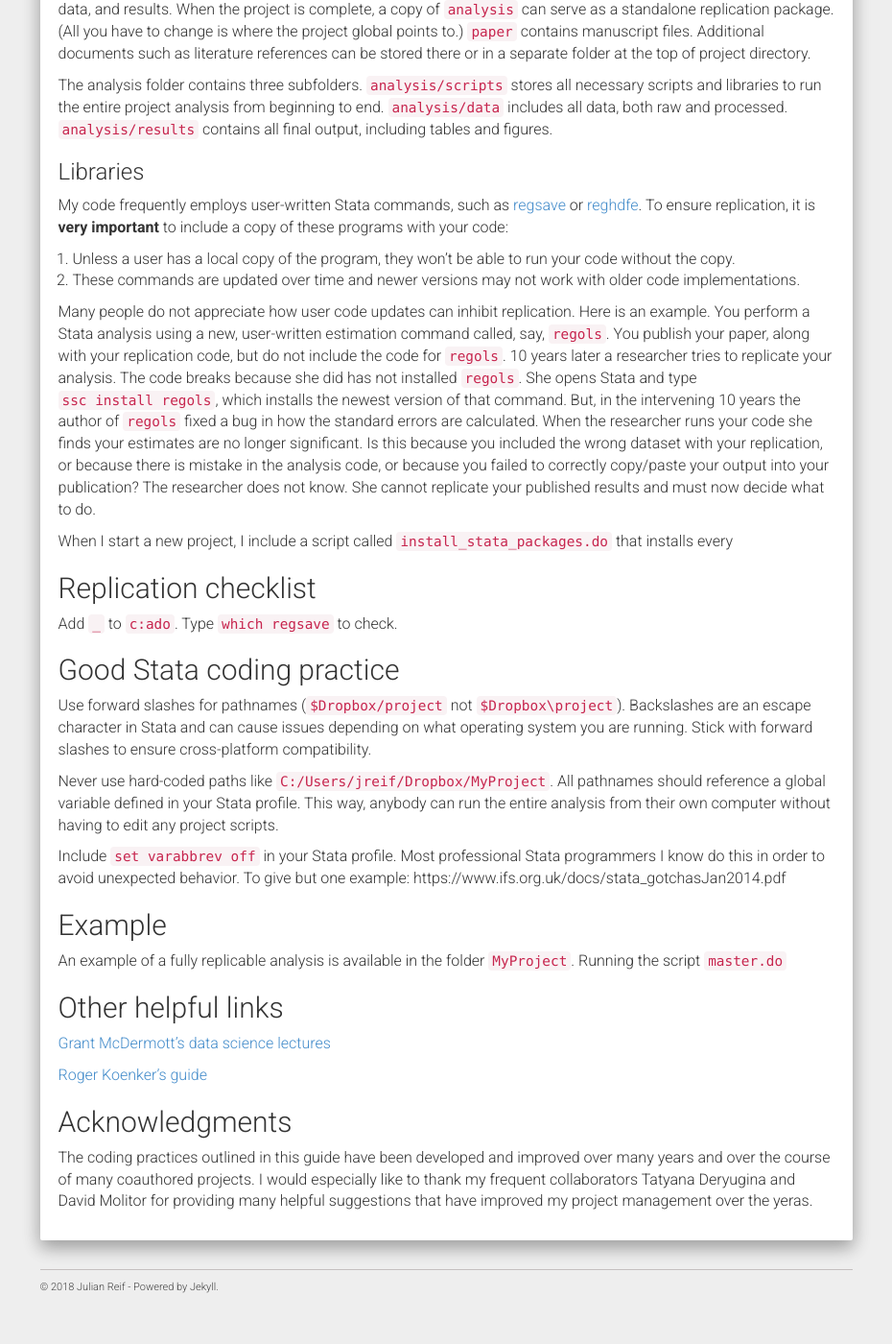
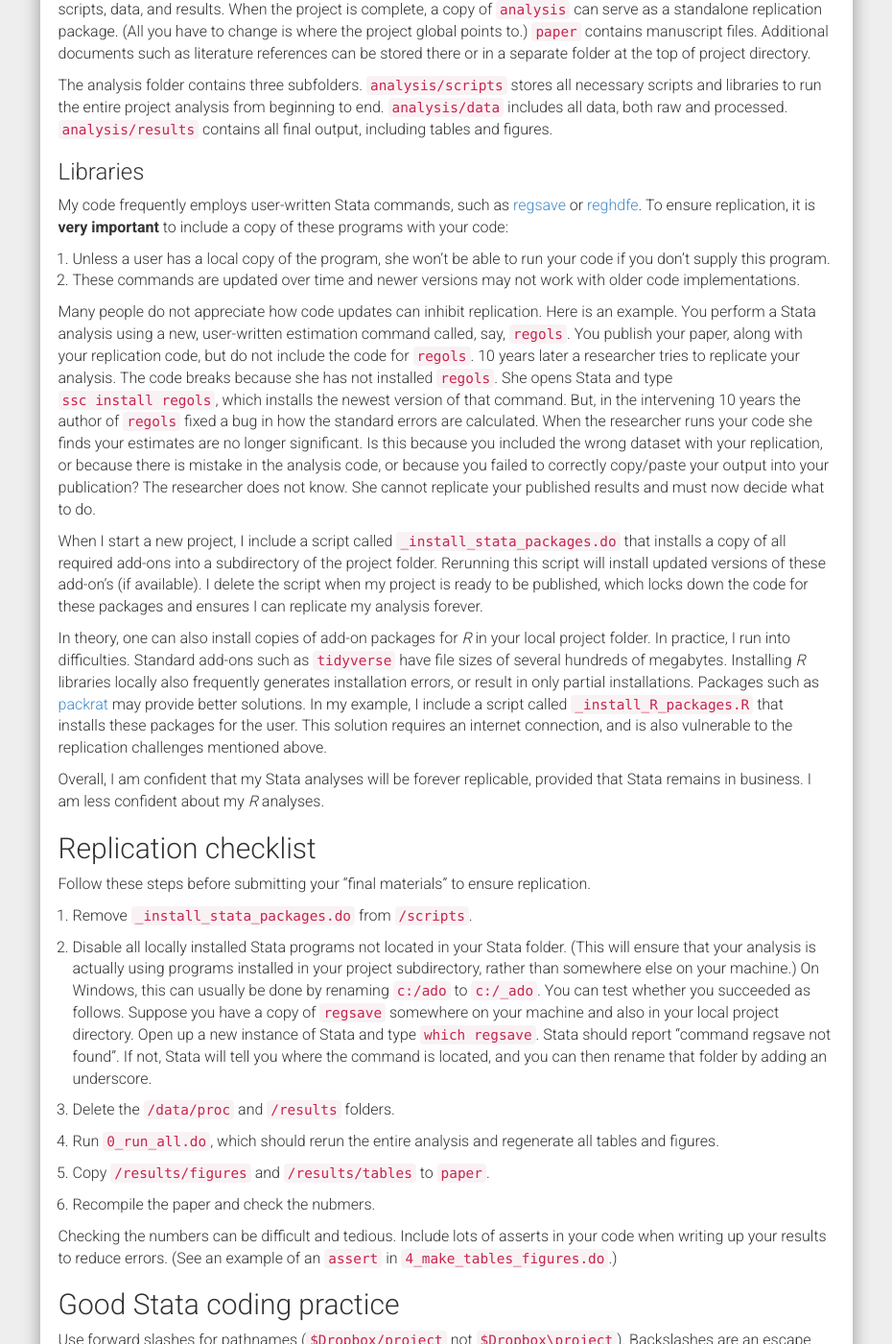
Before and after one commit to reifjulian/reifjulian.github.io, a Jekyll site: the page built from guide.md, in a window 1280 px wide and 1400 px high, scrolled down 2750 px. Shown: the whole window at 96% size, without its empty margins (321-1251 px from the left). Built offline with Jekyll 4.4.1, drawn with Linux system fonts in a browser that asks for light colours; nearby versions of some CDN libraries; comment, search, counter and statistics services are not loaded; before the commit the page ends 4126 px from its top, so only the background shows below that; some of the changed text lies outside the part shown.

Commit message:
Update guide.md

````diff
--- a/guide.md
+++ b/guide.md
@@ -50,31 +50,31 @@ global RSCRIPT_PATH "C:/Program Files/R/R-3.6.2/bin/x64/Rscript.exe"
 run "$DROPBOX/stata_profile.do"
 ```
 
-This file contains settings specific to my computer, such as the location of Dropbox and my R installation. I could also define my project directories here. But instead, I store those in `$DROPBOX/stata_profile.do`, along with any other settings that are common across my computers:
+This file contains settings specific to my computer, such as the location of Dropbox and my *R* installation. I could define my project directories here. But instead, I store those in `$DROPBOX/stata_profile.do`, along with any other settings that are common across my computers:
 
 ```stata
 set varabbrev off
 global MyProject "$DROPBOX/my_project"
 ```
 
-In this example I have defined the location of only one project, `MyProject`. In practice I have a large number of globals defined here, one for every project I am working on. Whenever I start a new project, I define a new global for it and add it to `$Dropbox/stata_profile.do`. Because all my computers are synced to Dropbox, I only have to do this one time. I do not need to repeat it for all my workstations.
+In this example I have defined the location of only one project, `MyProject`. In practice I have a large number of globals defined here, one for every project I am working on. Whenever I start a new project, I define a new global for it and add it to `$Dropbox/stata_profile.do`. Because all my computers are synced to Dropbox, I only have to do this once.
 
 *Stata runs your profile automatically on startup*<br>
 <img src="/assets/guide/stata_profile.PNG" width="50%" title="Stata profile">
 
-### R profile
+### *R* profile
 
-R automatically runs `Rprofile.site` upon launch. On Windows, the file is in the `C:/Program Files/R/R-n.n.n/etc` directory.  Alternatively you can store these settings in .Rprofile, which is run after Rprofile.site. Type `.libPaths()` at the R prompt to view a list of the paths for your particular computer.
+*R* automatically runs `Rprofile.site` upon launch. On Windows, this file is located in the `C:/Program Files/R/R-n.n.n/etc` directory.  Alternatively you can store these settings in .Rprofile, which is run after Rprofile.site. Type `.libPaths()` at the R prompt to view a list of the paths for your particular computer.
 
 ```R
 # Settings specific to local environment
-Sys.setenv(Dropbox = "C:/Users/jreif/Dropbox")
+Sys.setenv(DROPBOX = "C:/Users/jreif/Dropbox")
 
 # Run file containing settings common to all environments
-source(file.path(Sys.getenv("Dropbox"), "R_profile.R"))
+source(file.path(Sys.getenv("DROPBOX"), "R_profile.R"))
 ```
 
-Store your general R settings on Dropbox. Store this file `R_profile.R` at the top level of your Dropbox folder. Define the paths for all your projects here. In this example, we have defined the location for one project, `MyProject`.
+Store your general *R* settings on Dropbox. Store this file `R_profile.R` at the top level of your Dropbox folder. Define the paths for all your projects here. In this example, we have defined the location for one project, `MyProject`.
 
 
 ## Organizing the project
@@ -88,7 +88,7 @@ Store your general R settings on Dropbox. Store this file `R_profile.R` at the t
   -  `/results`
   -  `/scripts`
 
-The top level of the project directory always contains at least two folders. `analysis` includes all relevant scripts, data, and results. When the project is complete, a copy of `analysis` can serve as a standalone replication package. (All you have to change is where the project global points to.) `paper` contains manuscript files. Additional documents such as literature references can be stored there or in a separate folder at the top of project directory.
+The top level of a project directory should always contain at least two folders. `analysis` includes all relevant scripts, data, and results. When the project is complete, a copy of `analysis` can serve as a standalone replication package. (All you have to change is where the project global points to.) `paper` contains manuscript files. Additional documents such as literature references can be stored there or in a separate folder at the top of project directory.
 
 The analysis folder contains three subfolders. `analysis/scripts` stores all necessary scripts and libraries to run the entire project analysis from beginning to end. `analysis/data` includes all data, both raw and processed. `analysis/results` contains all final output, including tables and figures.
 
@@ -96,16 +96,34 @@ The analysis folder contains three subfolders. `analysis/scripts` stores all nec
 ### Libraries
 
 My code frequently employs user-written Stata commands, such as [regsave](https://github.com/reifjulian/regsave) or [reghdfe](http://scorreia.com/software/reghdfe/install.html). To ensure replication, it is **very important** to include a copy of these programs with your code:
-1. Unless a user has a local copy of the program, they won't be able to run your code without the copy.
+1. Unless a user has a local copy of the program, she won't be able to run your code if you don't supply this program.
 1. These commands are updated over time and newer versions may not work with older code implementations.
 
-Many people do not appreciate how user code updates can inhibit replication. Here is an example. You perform a Stata analysis using a new, user-written estimation command called, say, `regols`. You publish your paper, along with your replication code, but do not include the code for `regols`. 10 years later a researcher tries to replicate your analysis. The code breaks because she did has not installed `regols`. She opens Stata and type `ssc install regols`, which installs the newest version of that command. But, in the intervening 10 years the author of `regols` fixed a bug in how the standard errors are calculated. When the researcher runs your code she finds your estimates are no longer significant. Is this because you included the wrong dataset with your replication, or because there is mistake in the analysis code, or because you failed to correctly copy/paste your output into your publication? The researcher does not know. She cannot replicate your published results and must now decide what to do.
+Many people do not appreciate how code updates can inhibit replication. Here is an example. You perform a Stata analysis using a new, user-written estimation command called, say, `regols`. You publish your paper, along with your replication code, but do not include the code for `regols`. 10 years later a researcher tries to replicate your analysis. The code breaks because she has not installed `regols`. She opens Stata and type `ssc install regols`, which installs the newest version of that command. But, in the intervening 10 years the author of `regols` fixed a bug in how the standard errors are calculated. When the researcher runs your code she finds your estimates are no longer significant. Is this because you included the wrong dataset with your replication, or because there is mistake in the analysis code, or because you failed to correctly copy/paste your output into your publication? The researcher does not know. She cannot replicate your published results and must now decide what to do.
 
-When I start a new project, I include a script called `install_stata_packages.do` that installs every
+When I start a new project, I include a script called `_install_stata_packages.do` that installs a copy of all required add-ons into a subdirectory of the project folder. Rerunning this script will install updated versions of these add-on's (if available). I delete the script when my project is ready to be published, which locks down the code for these packages and ensures I can replicate my analysis forever.
+
+In theory, one can also install copies of add-on packages for *R* in your local project folder. In practice, I run into difficulties. Standard add-ons such as `tidyverse` have file sizes of several hundreds of megabytes. Installing *R* libraries locally also frequently generates installation errors, or result in only partial installations. Packages such as [packrat](https://rstudio.github.io/packrat/) may provide better solutions. In my example, I include a script called `_install_R_packages.R` that installs these packages for the user. This solution requires an internet connection, and is also vulnerable to the replication challenges mentioned above.
+
+Overall, I am confident that my Stata analyses will be forever replicable, provided that Stata remains in business. I am less confident about my *R* analyses.
 
 ## Replication checklist
 
-Add `_` to `c:ado`. Type `which regsave` to check.
+Follow these steps before submitting your "final materials" to ensure replication.
+
+1. Remove `_install_stata_packages.do` from `/scripts`.
+
+1. Disable all locally installed Stata programs not located in your Stata folder. (This will ensure that your analysis is actually using programs installed in your project subdirectory, rather than somewhere else on your machine.) On Windows, this can usually be done by renaming `c:/ado` to `c:/_ado`. You can test whether you succeeded as follows. Suppose you have a copy of `regsave` somewhere on your machine and also in your local project directory. Open up a new instance of Stata and type `which regsave`. Stata should report "command regsave not found". If not, Stata will tell you where the command is located, and you can then rename that folder by adding an underscore.
+
+1. Delete the `/data/proc` and `/results` folders.
+
+1. Run `0_run_all.do`, which should rerun the entire analysis and regenerate all tables and figures.
+
+1. Copy `/results/figures` and `/results/tables` to `paper`.
+
+1. Recompile the paper and check the nubmers.
+
+Checking the numbers can be difficult and tedious. Include lots of asserts in your code when writing up your results to reduce errors. (See an example of an `assert` in `4_make_tables_figures.do`.)
 
 ## Good Stata coding practice
 
@@ -113,12 +131,12 @@ Use forward slashes for pathnames (`$Dropbox/project` not `$Dropbox\project`). B
 
 Never use hard-coded paths like `C:/Users/jreif/Dropbox/MyProject`. All pathnames should reference a global variable defined in your Stata profile. This way, anybody can run the entire analysis from their own computer without having to edit any project scripts.
 
-Include `set varabbrev off` in your Stata profile.  Most professional Stata programmers I know do this in order to avoid unexpected behavior. To give but one example:
-https://www.ifs.org.uk/docs/stata_gotchasJan2014.pdf
+Include `set varabbrev off` in your Stata profile.  Most professional Stata programmers I know do this in order to avoid unexpected behaviors such as [this](https://www.ifs.org.uk/docs/stata_gotchasJan2014.pdf).
+
 
 ## Example
 
-An example of a fully replicable analysis is available in the folder `MyProject`. Running the script `master.do`
+An example of a fully replicable analysis is available in the folder `MyProject`. Running the script `0_run_all.do`
 
 ## Other helpful links
 
````
Also changed, not shown: other parts of guide.md (+2 -2 lines).
